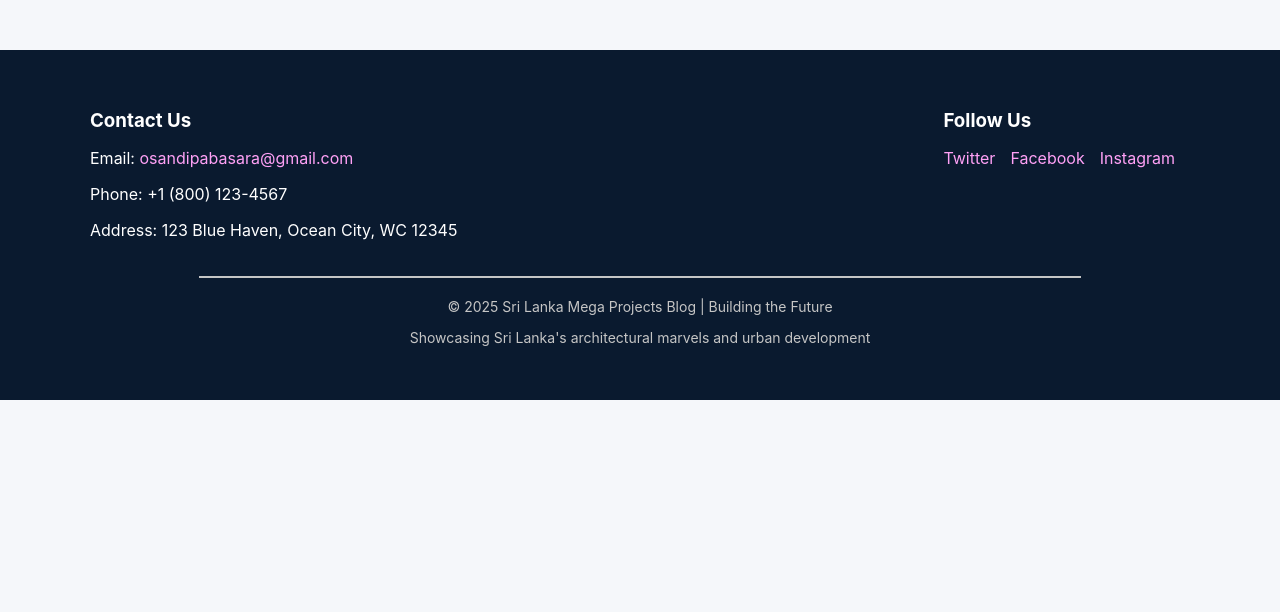
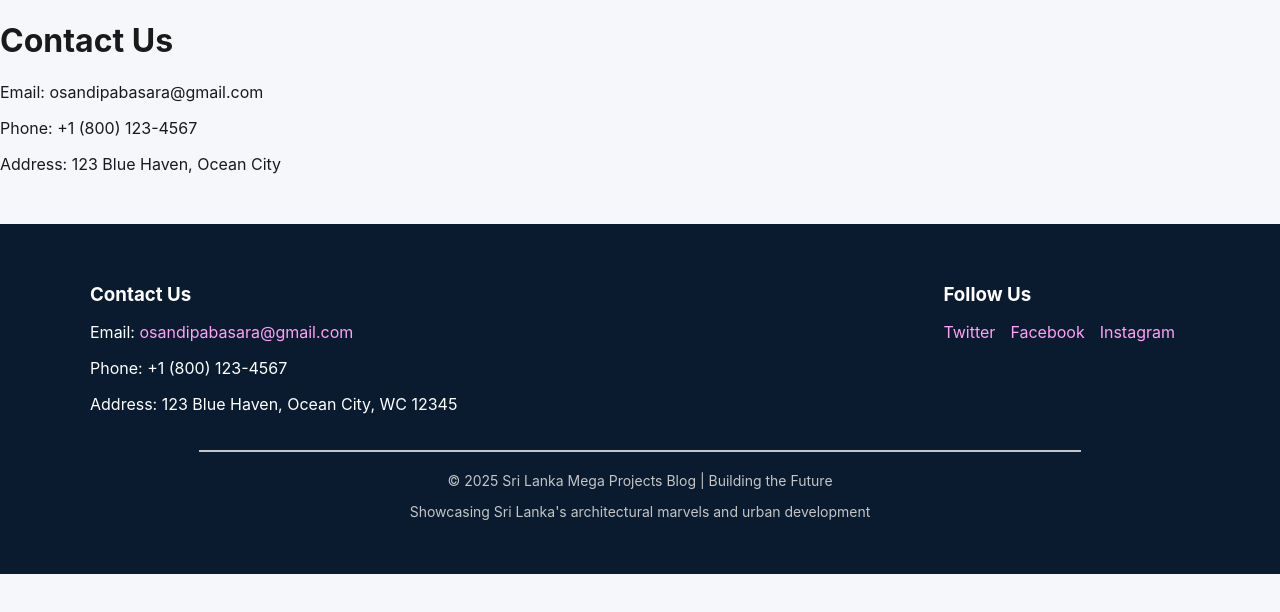
Before and after one commit to osandipabasara-design/estate-agent-app-new, a React (Create React App) app: page /#/contact in a window 1280 px wide. Shown: the top 612 px of the page. Built offline with nearby package versions, Linux system fonts and the light colour scheme.

Commit message:
estate-agent-new-app

```diff
--- a/src/App.js
+++ b/src/App.js
@@ -1,9 +1,12 @@
 import { HashRouter, Routes, Route } from "react-router-dom";
 import { useState } from "react";
+import Home from "./pages/Home";
 import SearchPage from "./pages/SearchPage";
 import PropertyPage from "./pages/PropertyPage";
+import FavouritesPage from "./pages/FavouritesPage";
+import Contact from "./pages/Contact";
+import Footer from "./components/Footer";
 import './App.css';
-import Footer from "./components/Footer";
 
 function App() {
 
@@ -26,8 +29,10 @@ function App() {
   return (
     <HashRouter>
       <Routes>
-        <Route path="/" element={<SearchPage favourites={favourites} addToFavourites={addToFavourites} removeFromFavourites={removeFromFavourites} clearFavourites={clearFavourites} /> } />
+        <Route path="/search" element={<SearchPage favourites={favourites} addToFavourites={addToFavourites} removeFromFavourites={removeFromFavourites} clearFavourites={clearFavourites} /> } />
         <Route path="/property/:id" element={<PropertyPage favourites={favourites} addToFavourites={addToFavourites} />} />
+        <Route path="/favourites" element={<FavouritesPage />} />
+        <Route path="/contact" element={<Contact />} />
       </Routes>
 
       <Footer/>
--- /dev/null
+++ b/src/pages/Contact.jsx
@@ -0,0 +1,12 @@
+const Contact = () => {
+    return (
+      <div className="page">
+        <h1>Contact Us</h1>
+        <p>Email: osandipabasara@gmail.com</p>
+        <p>Phone: +1 (800) 123-4567</p>
+        <p>Address: 123 Blue Haven, Ocean City</p>
+      </div>
+    );
+  };
+
+  export default Contact;
--- /dev/null
+++ b/src/pages/FavouritesPage.jsx
@@ -0,0 +1,12 @@
+import Favourites from "../components/Favourites";
+
+const FavouritesPage = () => {
+    return (
+        <div className="page">
+            <h1>Favourites</h1>
+            <Favourites />
+        </div>
+    );
+};
+
+export default FavouritesPage;
--- /dev/null
+++ b/src/pages/Home.jsx
@@ -0,0 +1,12 @@
+const Home = () => {
+    return (
+        <div className="page">
+            <h1>Welcome Estate Agent App</h1>
+            <p>
+                Browser properties , Search by criteria, and save your Favourites
+            </p>
+        </div>
+    );
+};
+
+export default Home;
```
